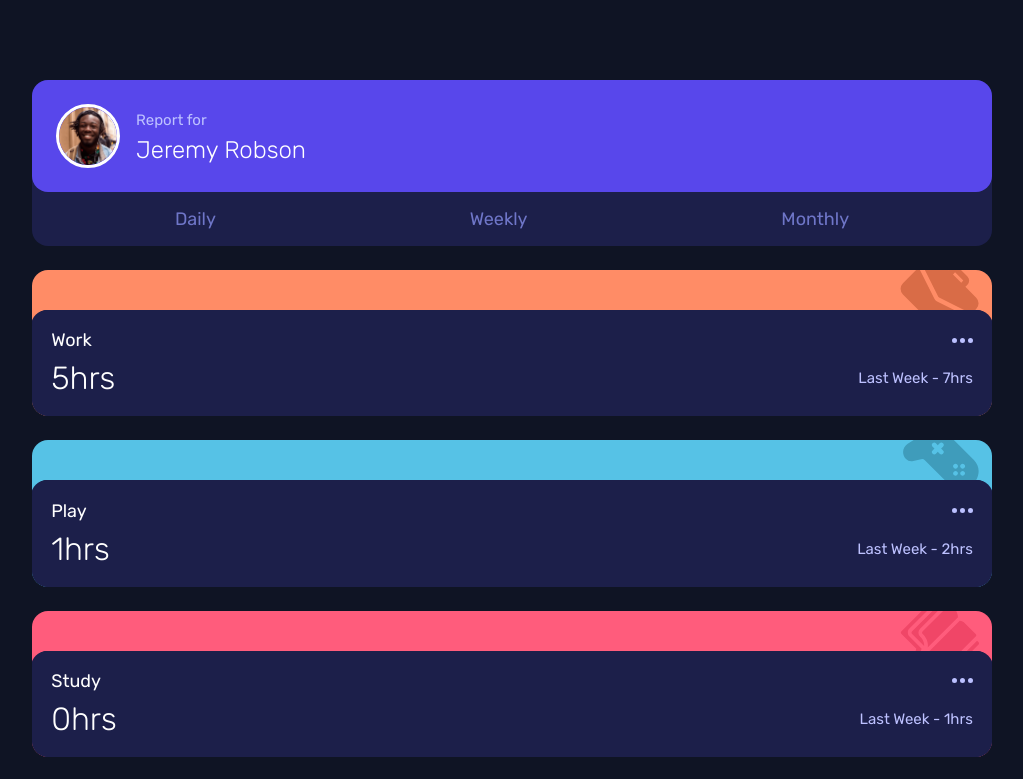
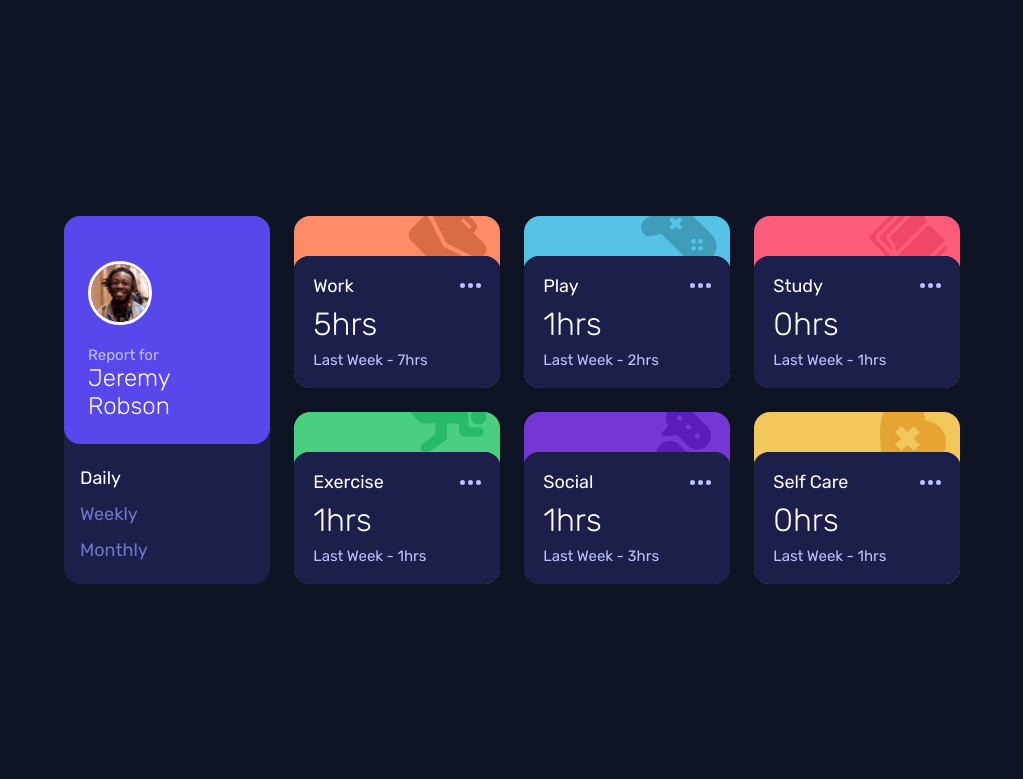
Before and after one commit to SuhasPatnaik/time-tracking-dashboard-rjs, a React (Vite) app: page / in a window 1280 px wide. Shown: the top 779 px of the page, without its empty margins (128-1151 px from the left). Built offline with nearby package versions, Linux system fonts and the light colour scheme.

Commit message:
Fully responsive site ready, code cleanup done

```diff
--- a/src/App.css
+++ b/src/App.css
@@ -1,3 +1,14 @@
+body {
+  font-family: var(--font-family-base);
+  background-color: var(--clr-neutral-400);
+  font-size: var(--font-size-base);
+  font-weight: var(--font-weight-regular);
+  min-height: 100vh;
+  display: grid;
+  justify-content: center;
+  margin: 5rem 0rem;
+}
+
 .main-section {
   display: flex;
   flex-direction: column;
@@ -55,7 +66,8 @@
 }
 
 button:hover,
-button:active {
+/* button:active, */
+button:focus {
   color: white;
 }
 
@@ -112,3 +124,49 @@ button:active {
   color: var(--clr-neutral-100);
   justify-self: end;
 }
+
+@media (min-width: 768px) {
+  .main-section {
+    width: 50vw;
+  }
+}
+
+@media (min-width: 1048px) {
+  body {
+    place-content: center;
+    margin: unset;
+  }
+
+  .main-section {
+    width: unset;
+    display: grid;
+    margin-inline: 5rem;
+    max-width: 70vw;
+    grid-template-columns: repeat(4, 1fr);
+    grid-template-rows: repeat(2, 1fr);
+  }
+
+  .user-card {
+    grid-template-columns: 1fr;
+  }
+
+  .name-card {
+    grid-row: 1 / -1;
+  }
+
+  .info-card {
+    display: grid;
+    grid-template-columns: auto 1fr;
+    grid-template-rows: auto auto auto;
+    row-gap: 0.5rem;
+    align-items: center;
+  }
+
+  .previous-total-time {
+    grid-column: 1;
+  }
+
+  .timeframe-options {
+    flex-direction: column;
+  }
+}
--- a/src/App.tsx
+++ b/src/App.tsx
@@ -12,7 +12,6 @@ import exerciseIcon from "./assets/images/icon-exercise.svg";
 import socialIcon from "./assets/images/icon-social.svg";
 import selfCareIcon from "./assets/images/icon-self-care.svg";
 
-// Define types for the data structure
 interface Timeframe {
   current: number;
   previous: number;
@@ -27,7 +26,6 @@ interface Activity {
   };
 }
 
-// Define types for the activity styles
 interface ActivityStyle {
   bgColor: string;
   imgSrc: string;
@@ -86,7 +84,7 @@ export default function App() {
             <h1>Jeremy Robson</h1>
           </div>
           <div className="timeframe-options">
-            <button onClick={() => handleTimeframeChange("daily")}>
+            <button autoFocus onClick={() => handleTimeframeChange("daily")}>
               Daily
             </button>
             <button onClick={() => handleTimeframeChange("weekly")}>
--- a/src/index.css
+++ b/src/index.css
@@ -118,14 +118,3 @@ select {
   --font-weight-regular: 400;
   --font-weight-medium: 500;
 }
-
-body {
-  font-family: var(--font-family-base);
-  background-color: var(--clr-neutral-400);
-  font-size: var(--font-size-base);
-  font-weight: var(--font-weight-regular);
-  min-height: 100vh;
-  display: grid;
-  justify-content: center;
-  margin: 5rem 0rem;
-}
```
